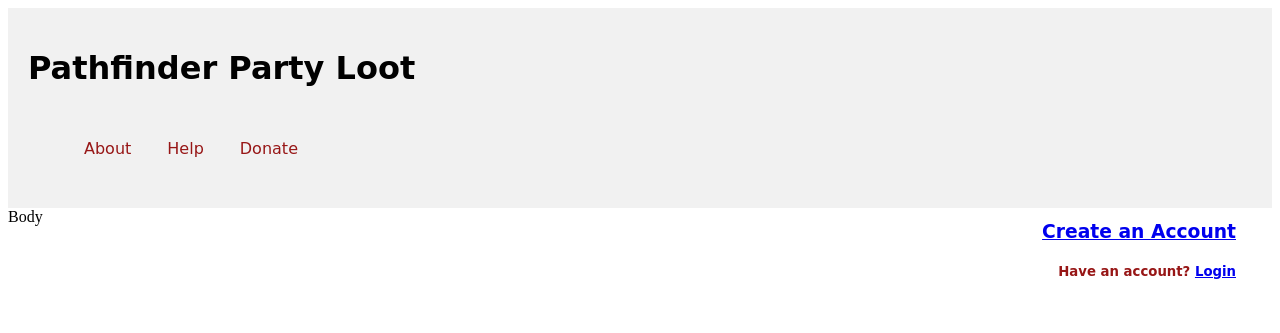
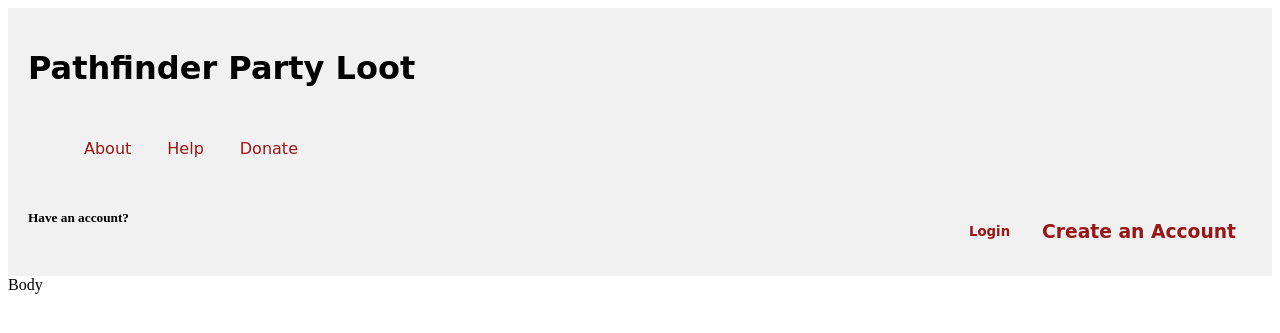
Before and after one commit to djbaumann/party-loot, a Flask app: page /welcomepage in a window 1280 px wide. Shown: the top 333 px of the page. Run offline with Flask 2, Linux system fonts and the light colour scheme; some web fonts are replaced.

Commit message:
update css

```diff
--- a/static/header.css
+++ b/static/header.css
@@ -33,6 +33,10 @@ nav a:hover  {
 }
 
 .login {
+    overflow: hidden;
+}
+
+.login a {
     float: right;
     display: block;
     color: #971616;
```
